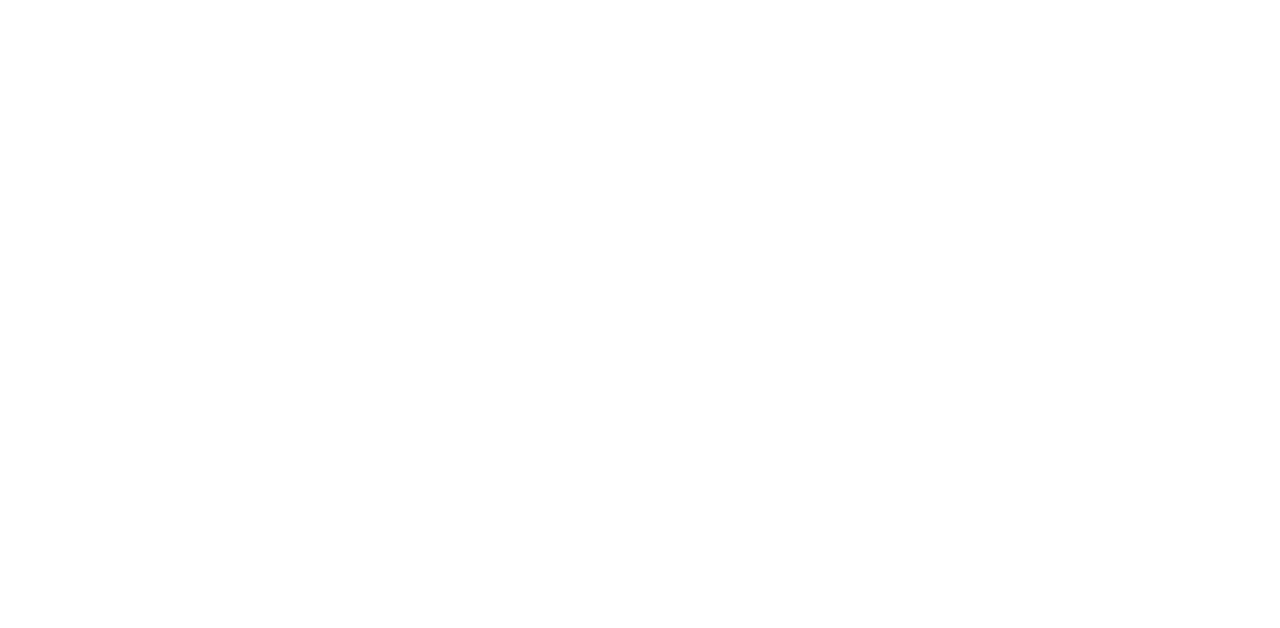
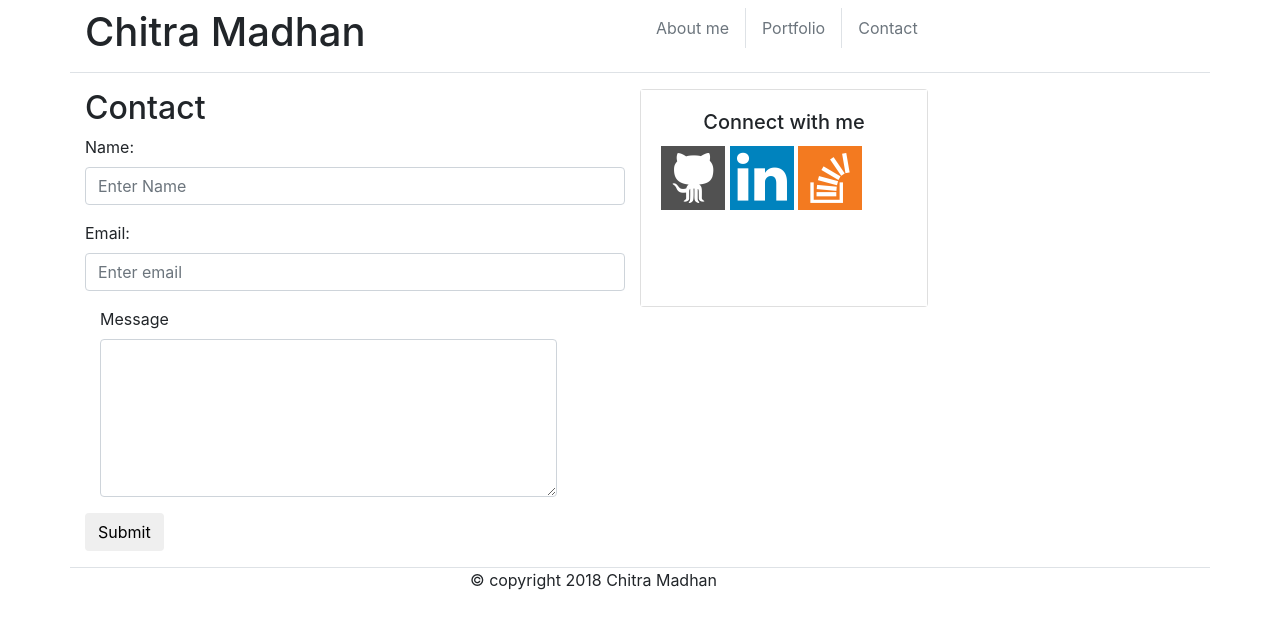
Before and after one commit to chitramaddy/Bootstrap-Portfolio, a plain HTML site: page Contact.html in a window 1280 px wide. Drawn offline with nearby package versions, Linux system fonts and the light colour scheme.

Commit message:
contact page added

```diff
--- a/Contact.html
+++ b/Contact.html
@@ -0,0 +1,102 @@
+<!DOCTYPE html>
+<html lang="en">
+
+<head>
+    <meta charset="UTF-8">
+    <meta name="viewport" content="width=device-width, initial-scale=1.0">
+    <meta http-equiv="X-UA-Compatible" content="ie=edge">
+    <title>Contact</title>
+    <link rel="stylesheet" type="text/css" href="assets/css/reset.css">
+    <link rel="stylesheet" href="https://maxcdn.bootstrapcdn.com/bootstrap/4.0.0/css/bootstrap.min.css">
+</head>
+
+<body>
+    <!--Wrapper for the entire body-->
+    <div class="wrapper mx-3">
+
+        <!--Container that holds the header-->
+
+        <div class="container border-bottom mb-3">
+            <div class="row py-2">
+                <div class="col-md-6">
+                    <h1 class="text-justify">Chitra Madhan</h1>
+                </div>
+
+                <ul class="nav justify-content-end border-0">
+                    <li class="nav-item">
+                        <a class="nav-link text-secondary border-right" href="index.html ">About me</a>
+                    </li>
+                    <li class="nav-item">
+                        <a class="nav-link text-secondary border-right" href="portfolio.html">Portfolio</a>
+                    </li>
+                    <li class="nav-item">
+                        <a class="nav-link text-secondary" href="contact.html">Contact</a>
+                    </li>
+                </ul>
+            </div>
+        </div>
+
+        <!--This is the second row that contains contact form and side bar-->
+        <div class="container">
+            <div class="row">
+                <div class="col-md-6">
+                    <h2>Contact</h2>
+                    <form action="/action_page.php">
+                        <div class="form-group">
+                            <label for="Name">Name:</label>
+                            <input type="text" class="form-control" id="Name" placeholder="Enter Name" name="Name">
+                        </div>
+                        <div class="form-group">
+                            <label for="email">Email:</label>
+                            <input type="email" class="form-control" id="email" placeholder="Enter email" name="email">
+                        </div>
+
+                    </form>
+                </div>
+
+                <div class="card" style="width: 18rem;">
+                    <div class="card-body bg-white">
+                        <h5 class="card-title text-center">Connect with me</h5>
+                        <a href="https://github.com/chitramaddy/chitramaddy.github.io">
+                            <img src="assets/Images/Git hub.png" class="social" alt="GitHub" />
+                        </a>
+                        <a href="https://www.linkedin.com/messaging/thread/6366760371948261376/">
+                            <img src="assets/Images/Linked in .png" class="social" alt="LinkedIn" />
+                        </a>
+                        <a href="https://stackoverflow.com/users/9217057/chitra">
+                            <img src="assets/Images/Stack Overflow.png" class="social" alt="Stack Overflow" />
+                        </a>
+                    </div>
+                </div>
+
+            </div>
+        </div>
+
+        <Div class="container">
+            <div class="row border-bottom">
+                <div class="col-md-8">
+                    <form action="/action_page.php">
+                        <div class="form-group col-md-8">
+                            <label for="Textarea">Message</label>
+                            <textarea class="form-control" id="Textarea" rows="6"></textarea>
+                        </div>
+                        <button type="submit" class="btn btn-default mb-3">Submit</button>
+                    </form>
+                </div>
+            </Div>
+
+
+            <!--this is the row with footer-->
+            <div class="container">
+                <div class="row">
+                    <div class="col-md-6 offset-md-4">
+                        <p> &copy copyright 2018 Chitra Madhan </p>
+                    </div>
+                </div>
+            </div>
+
+        </div>
+
+</body>
+
+</html>
```
Also changed, not shown: index.html (+58 -27 lines).
